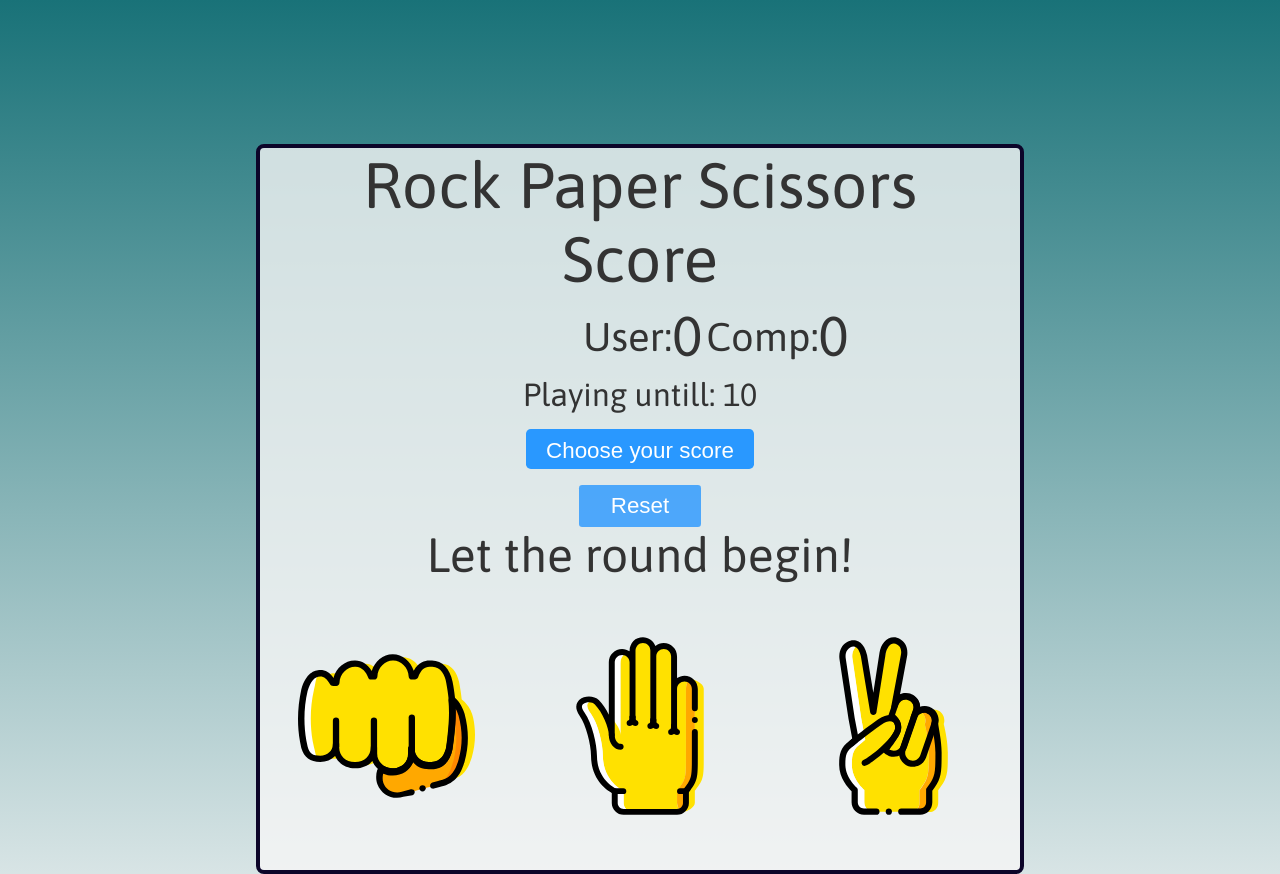
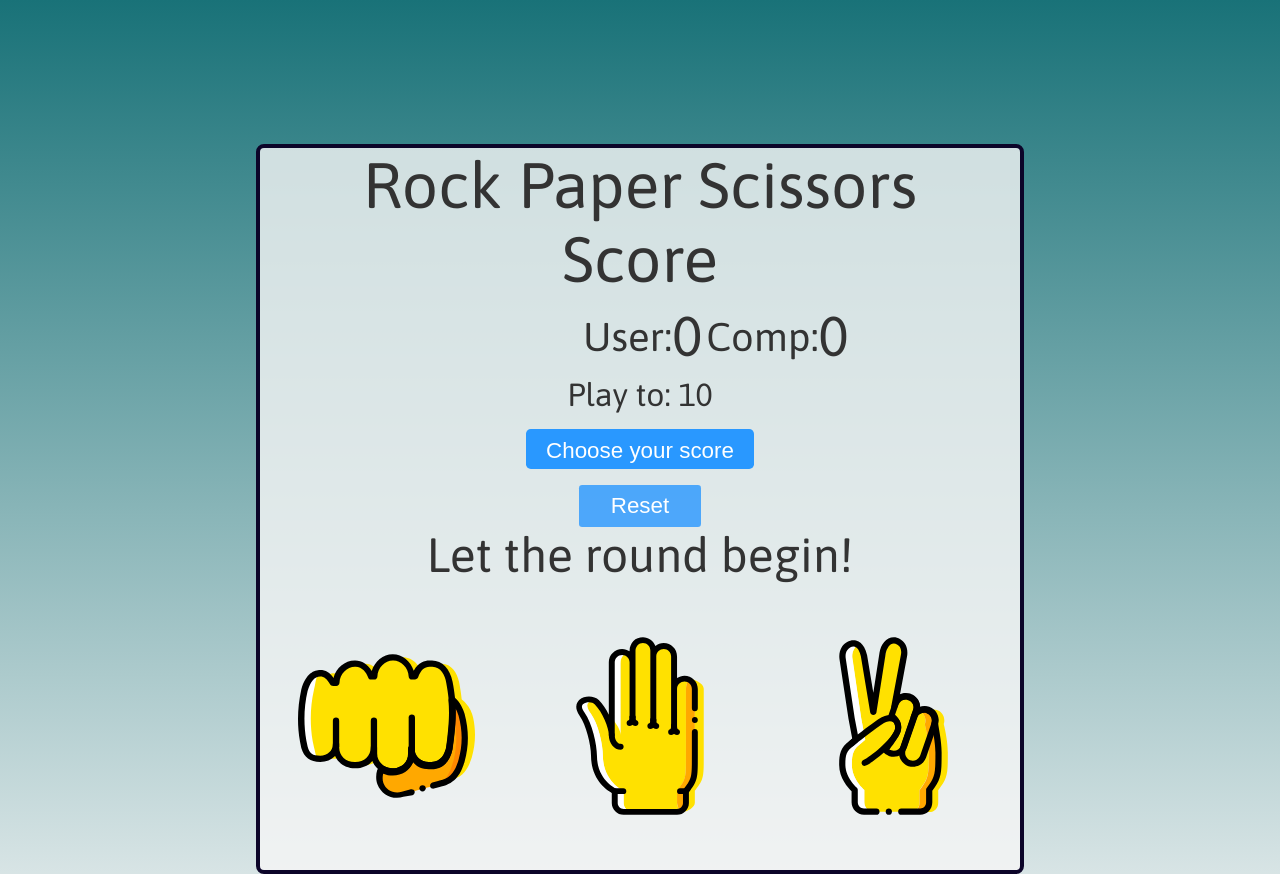
Before and after one commit to echo7yankee/rock-paper-scissors, a plain HTML site: page index.html in a window 1280 px wide. Shown: the top 874 px of the page. Drawn offline with Linux system fonts and the light colour scheme.

Commit message:
fixed grammatical bug

```diff
--- a/index.html
+++ b/index.html
@@ -23,7 +23,7 @@
                 <p class="computer">Comp:</p>
                 <span id="computer-score">0</span>
             </div>
-            <h2 class="header-secondary">Playing untill:
+            <h2 class="header-secondary">Play to:
                 <span id="winning-score">10</span>
             </h2>
             <input type="text" placeholder="Choose your score" class="input">
```
